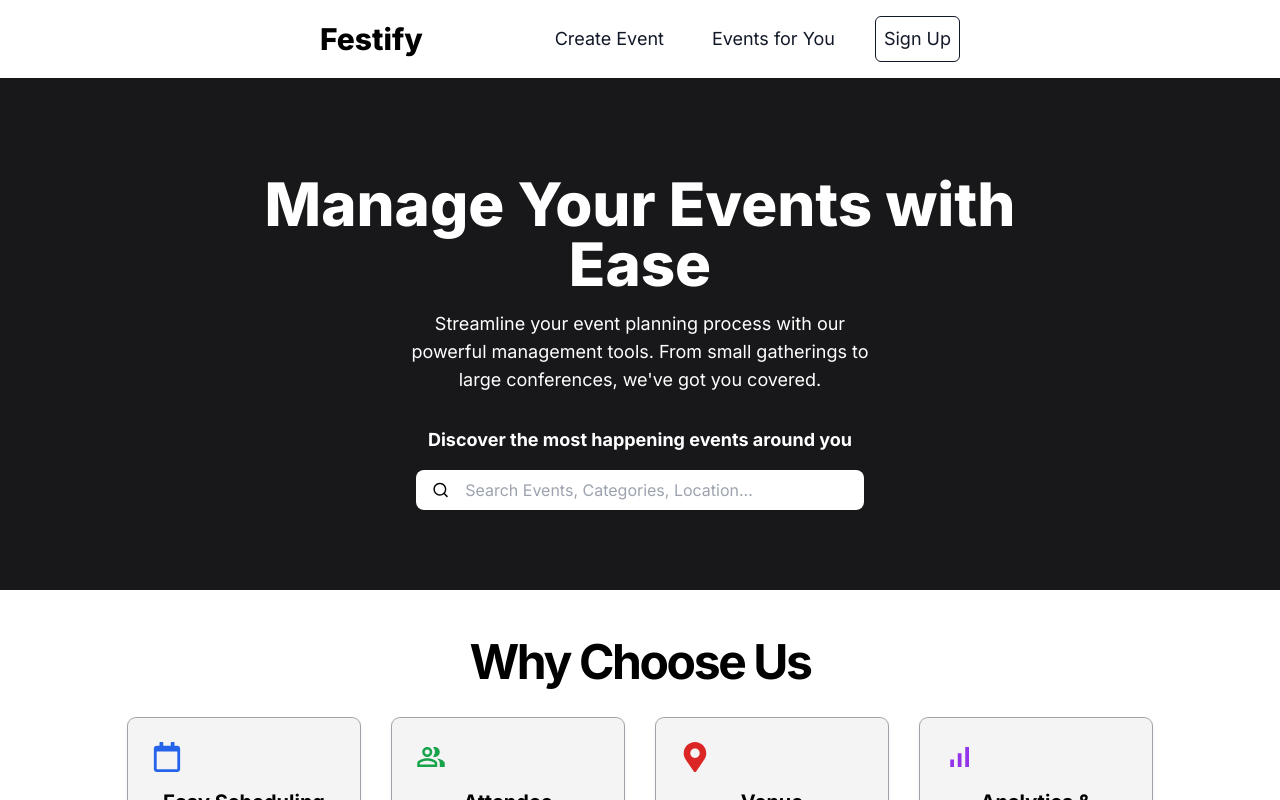
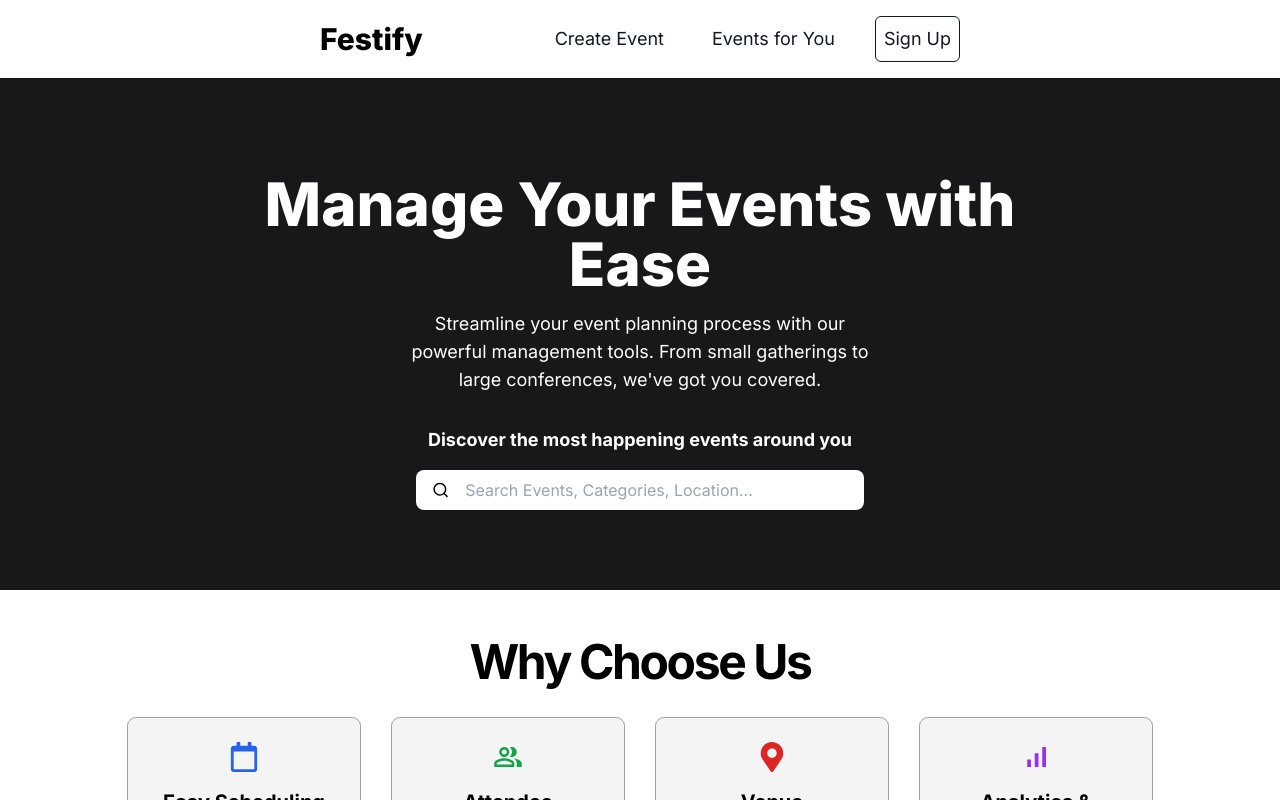
Before and after one commit to GOne0816/Event-Management, a React (Vite) app: page / in a window 1280 px wide. Shown: the top 800 px of the page. Built offline with nearby package versions, Linux system fonts and the light colour scheme.

Commit message:
icon-center

```diff
--- a/src/Components/Welcome.jsx
+++ b/src/Components/Welcome.jsx
@@ -68,7 +68,7 @@ const Welcome = () => {
               key={feature.id}
               className="bg-zinc-100 ring-1 ring-zinc-400 rounded-lg p-6 transition duration-300 transform hover:scale-105 shadow-md hover:shadow-lg"
             >
-              <div className="text-center mb-4">{feature.icon}</div>
+              <div className="flex justify-center mb-4">{feature.icon}</div>
               <h3 className="text-xl font-bold mb-2">{feature.title}</h3>
               <p className="text-zinc-500">{feature.details}</p>
             </div>
```
